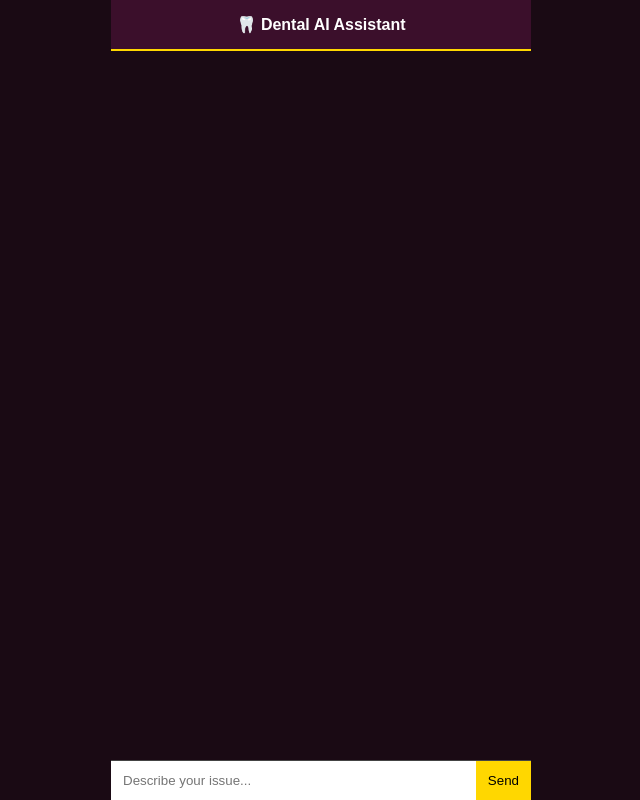
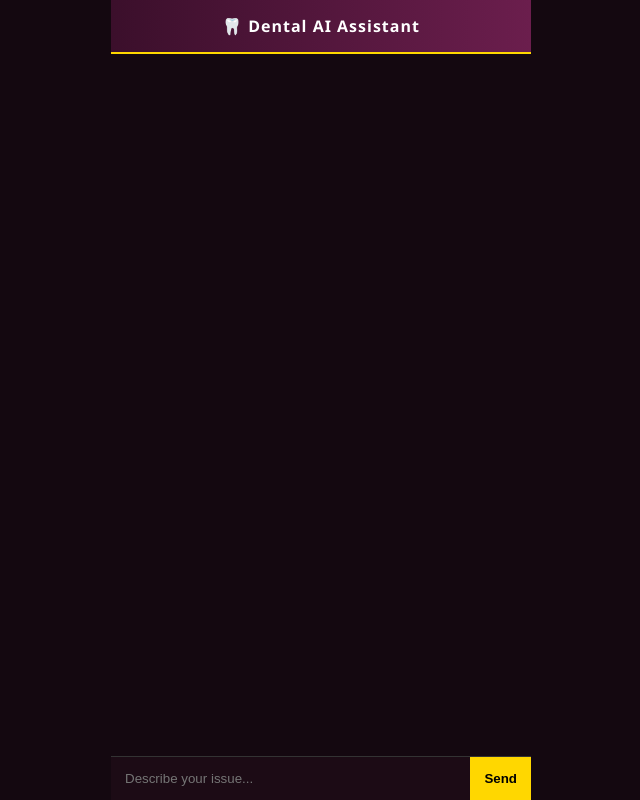
Before and after one commit to 19982808/dental-ai, a plain HTML site: page index.html in a window 1280 px wide. Shown: the whole page, without its empty margins (319-959 px from the left). Drawn offline with Linux system fonts and the light colour scheme.

Commit message:
Update style.css

```diff
--- a/style.css
+++ b/style.css
@@ -1,7 +1,7 @@
 body {
   margin: 0;
-  font-family: Arial;
-  background: #1a0a14;
+  font-family: 'Segoe UI', sans-serif;
+  background: #140810;
   color: white;
 }
 
@@ -14,48 +14,62 @@ body {
 }
 
 .header {
-  background: #3b0f2b;
+  background: linear-gradient(90deg, #3b0f2b, #6b1e4d);
   padding: 15px;
   text-align: center;
   font-weight: bold;
   border-bottom: 2px solid gold;
+  letter-spacing: 1px;
 }
 
 #chat-box {
   flex: 1;
-  padding: 10px;
+  padding: 12px;
   overflow-y: auto;
+  display: flex;
+  flex-direction: column;
 }
 
 .message {
-  margin: 8px 0;
-  padding: 10px;
-  border-radius: 10px;
+  max-width: 75%;
+  padding: 12px;
+  margin: 6px 0;
+  border-radius: 16px;
+  font-size: 14px;
+  line-height: 1.4;
 }
 
 .user {
   background: gold;
   color: black;
   align-self: flex-end;
+  border-bottom-right-radius: 4px;
 }
 
 .ai {
   background: #4a1c35;
+  align-self: flex-start;
+  border-bottom-left-radius: 4px;
 }
 
 .input-area {
   display: flex;
-  border-top: 1px solid #444;
+  border-top: 1px solid #333;
+  background: #1c0b15;
 }
 
 input {
   flex: 1;
-  padding: 12px;
+  padding: 14px;
   border: none;
+  outline: none;
+  background: transparent;
+  color: white;
 }
 
 button {
   background: gold;
   border: none;
-  padding: 12px;
+  padding: 14px;
+  font-weight: bold;
 }
```
